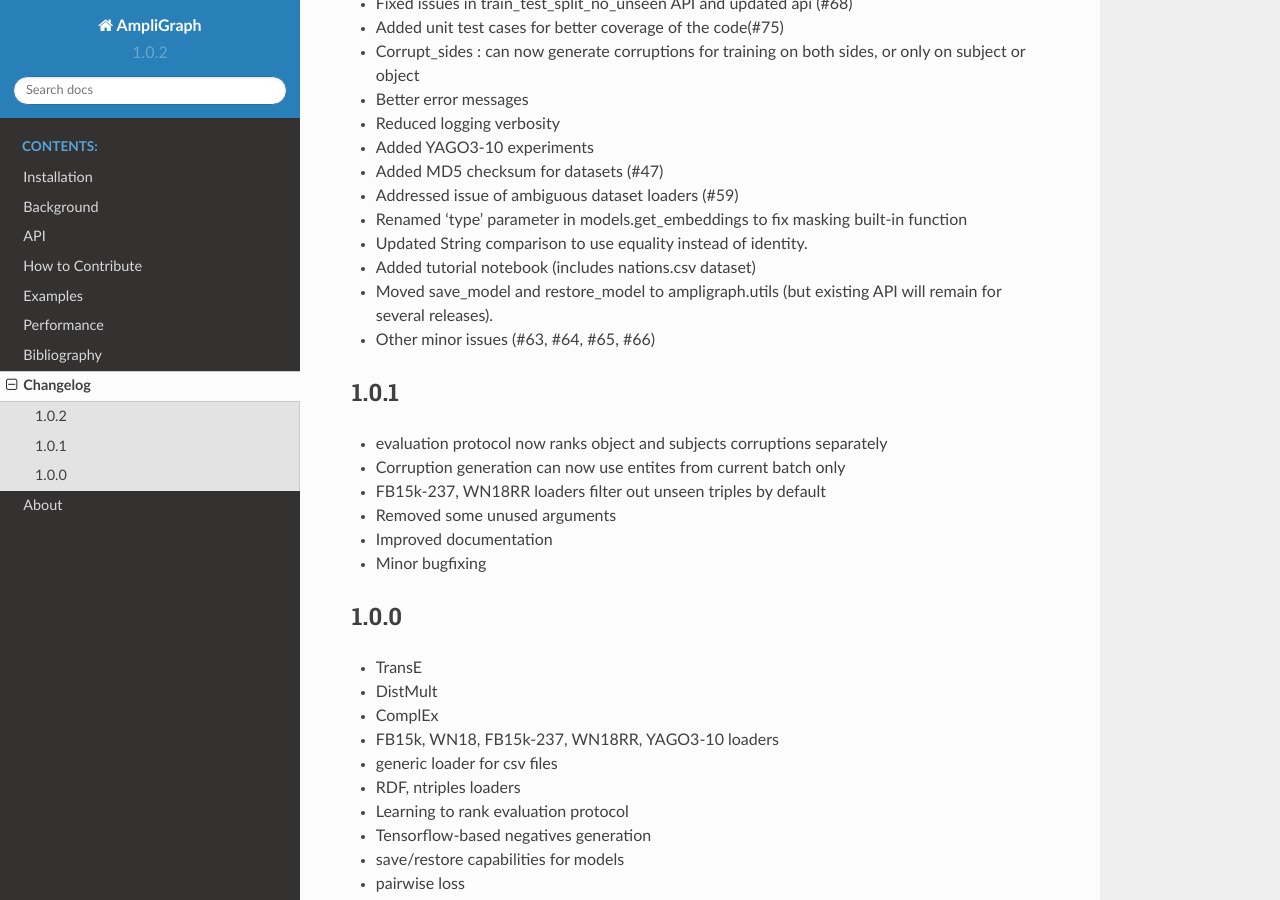
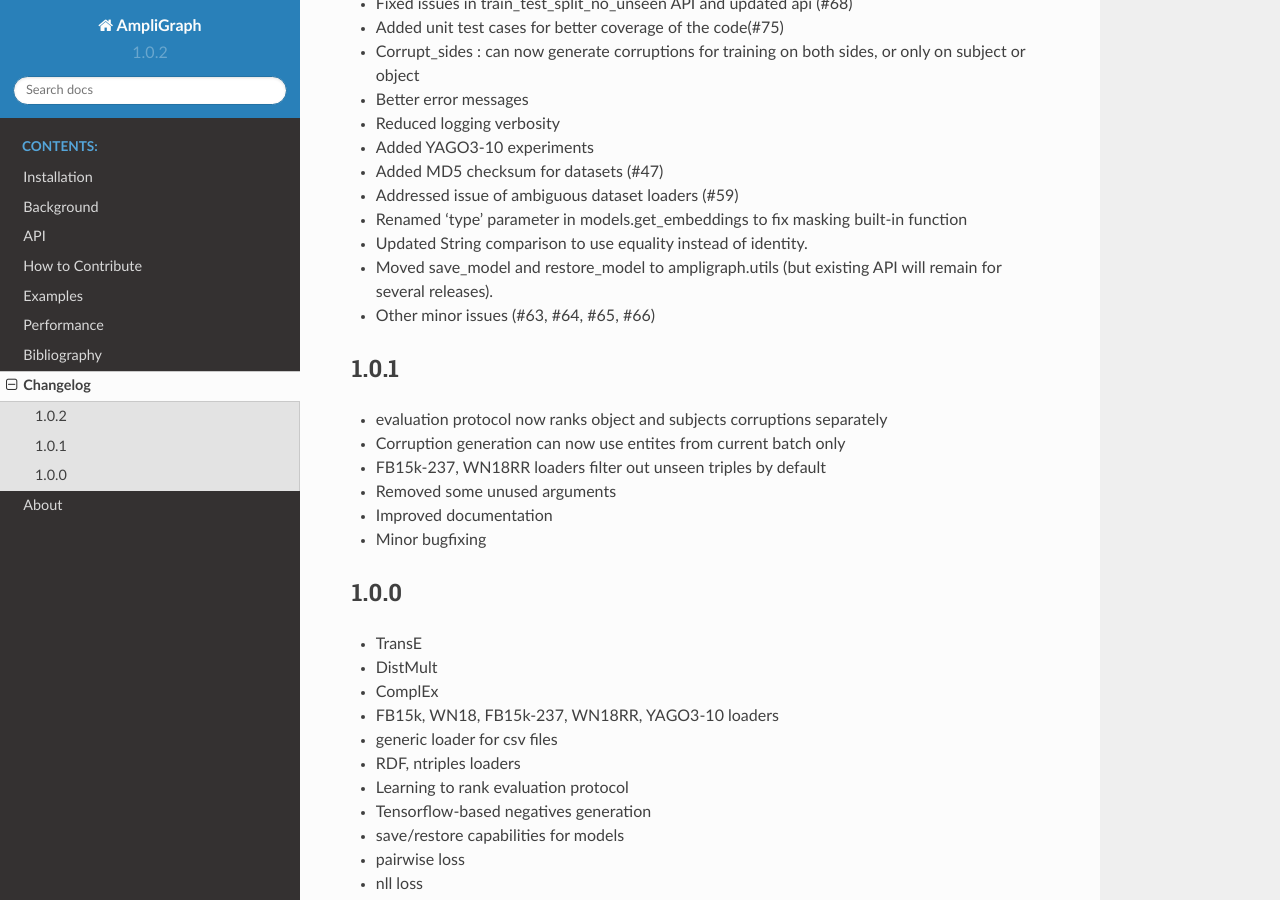
Before and after one commit to Accenture/AmpliGraph, a Sphinx documentation site: the page built from docs/changelog.md, in a window 1280 px wide and 900 px high, scrolled down 344 px. Built offline with Sphinx 7.4.7 and the Read the Docs theme 2.0.0, drawn with Linux system fonts in a browser that asks for light colours; the version number is read from the project's files by our own code.

Commit message:
Removed tutorial - will be released separately

```diff
--- a/docs/changelog.md
+++ b/docs/changelog.md
@@ -16,7 +16,6 @@
 - Addressed issue of ambiguous dataset loaders (#59)
 - Renamed ‘type’ parameter in models.get_embeddings  to fix masking built-in function
 - Updated String comparison to use equality instead of identity.
-- Added tutorial notebook (includes nations.csv dataset)
 - Moved save_model and restore_model to ampligraph.utils (but existing API will remain for several releases).
 - Other minor issues (#63, #64, #65, #66)
 
```
Also changed, not shown: 2 other files.
